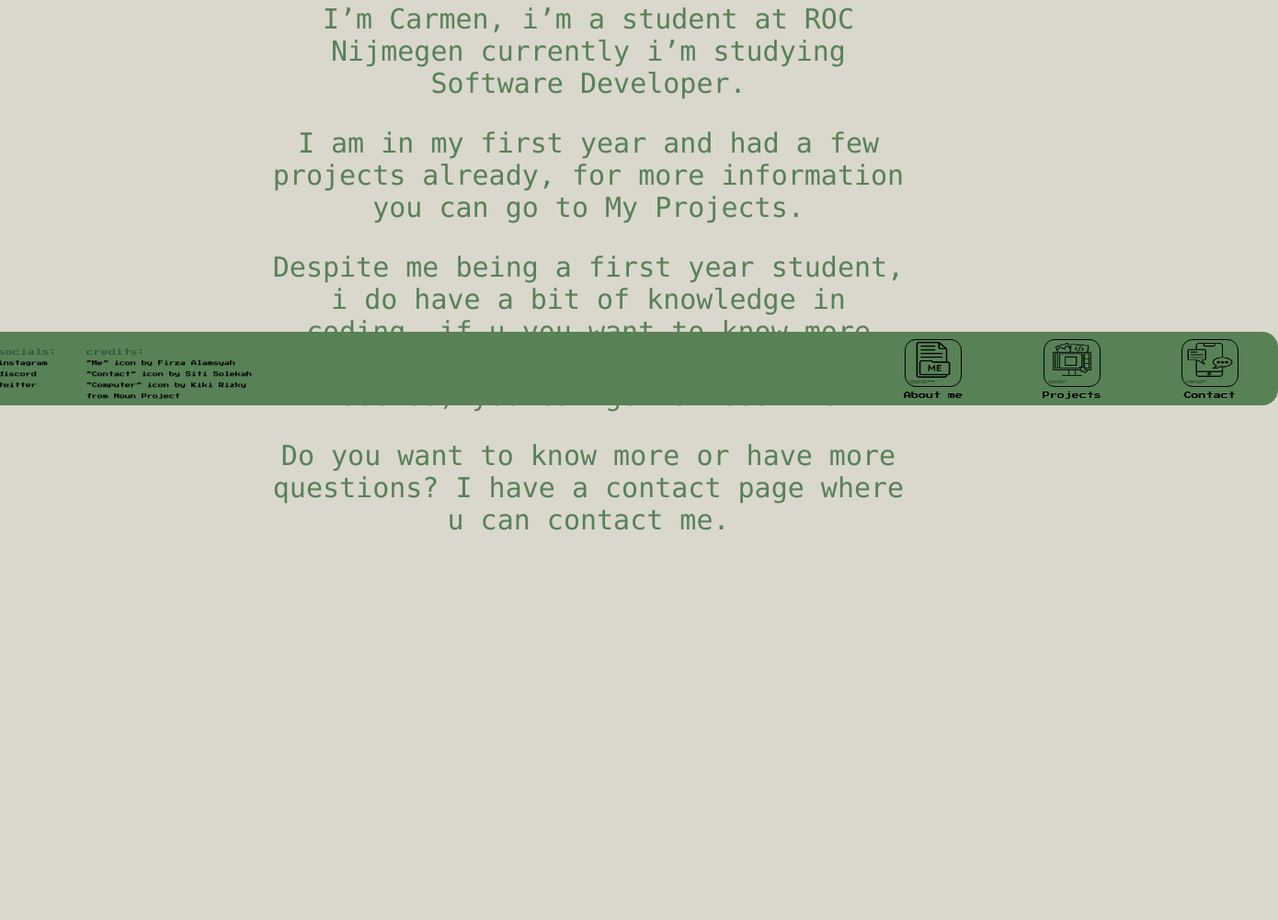
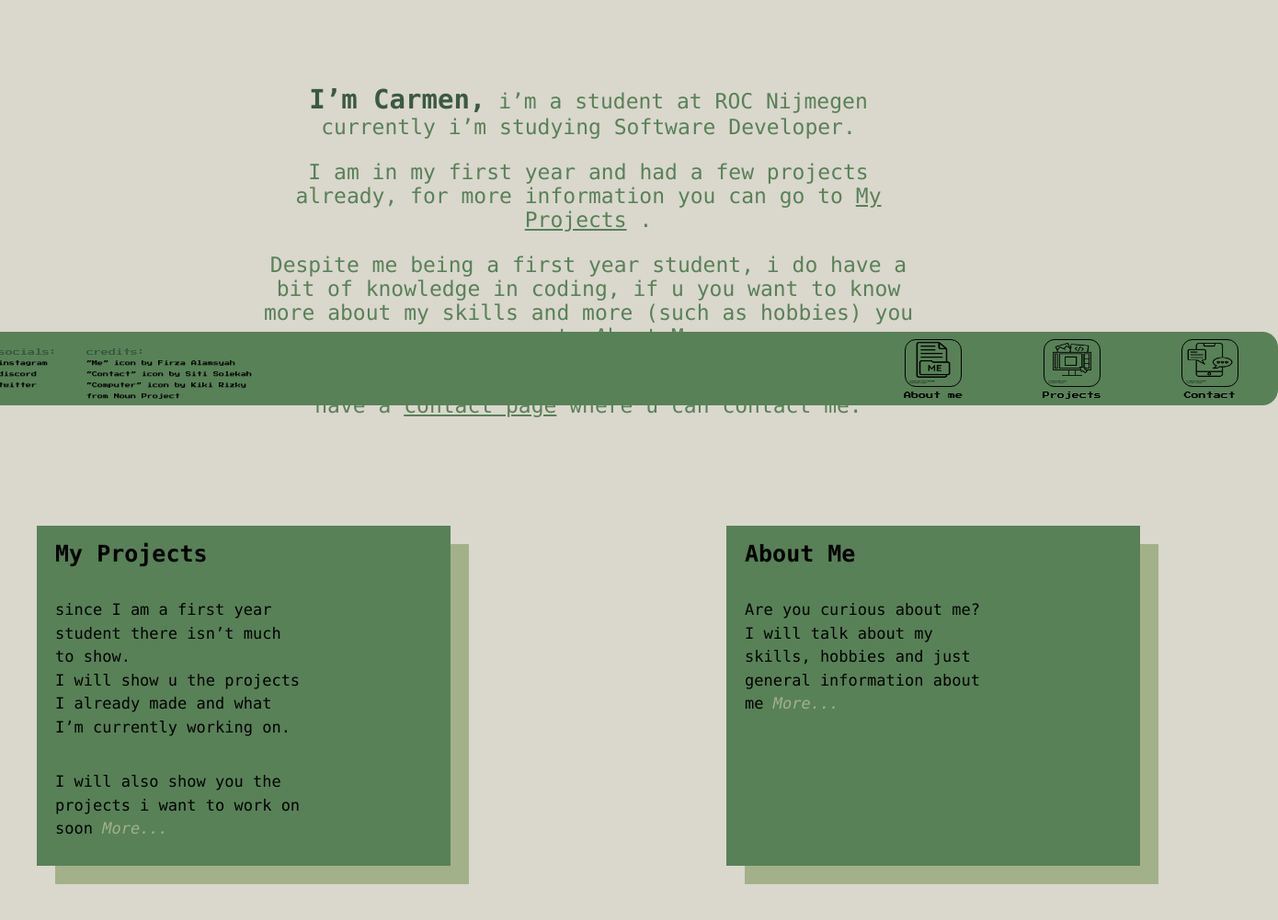
Before and after one commit to CarmenV446/CarmenV446.github.io, a plain HTML site: page index.html in a window 1280 px wide. Shown: the part 339-1340 px from the top of the page at 92% size, 1390 px wide, since content can reach past the window. Before the commit the page ends 1110 px from the top, so only its background shows below. Drawn offline with Linux system fonts and the light colour scheme.

Commit message:
added two boxes with information, homepage done

```diff
--- a/index.css
+++ b/index.css
@@ -23,6 +23,58 @@ main {
     font-size: 30px;
     color: #588157;
     font-weight: 200;
-    width: 700px;
+    width: 730px;
     text-align: center;
 }
+
+.main-text {
+    margin-top: 95px;
+    margin-bottom: 95px;
+    font-size: 23px;
+    color: #588157;
+    font-weight: 200;
+    width: 730px;
+    text-align: center;
+}
+
+.main-intro {
+    color: #3A5A40;
+    font-size: 29px;
+    font-weight: 600;
+}
+
+.links {
+    color: #588157;
+}
+
+.post-it {
+    display: flex;
+    justify-content: space-around;
+    width: 1500px;
+}
+
+.box {
+    display: flex;
+    flex-flow: column wrap;
+    background-color: #588157;
+    width: 450px;
+    height: 370px;
+    box-shadow: 20px 20px #A3B18A;
+}
+
+.box-text {
+    width: 270px;
+    font-size: 17px;
+    margin-left: 20px;
+    line-height: 1.5;
+}
+
+.box-title{
+    font-size: 25px;
+    margin-left: 20px;
+}
+.box-link{
+    font-style: italic;
+    color: #A3B18A;
+    text-decoration: none;
+}
--- a/index.html
+++ b/index.html
@@ -42,23 +42,59 @@
                 feel free to look around :]
             </h2>
         </div>
-        <div class="medium-text">
+        <div class="main-text">
             <p>
-                I’m Carmen, i’m a student at ROC Nijmegen
+                <span class="main-intro">I’m Carmen,</span> i’m a student at ROC Nijmegen
                 currently i’m studying Software Developer.
             </p>
             <p>I am in my first year and had a few projects
-                already, for more information you can go to My Projects.
+                already, for more information you can go to <a class="links" href="projects.html">My Projects</a> .
             </p>
             <p>
                 Despite me being a first year student, i do have a bit of
                 knowledge in coding, if u you want to know more about
-                my skills and more (such as hobbies) you can go to About Me.
+                my skills and more (such as hobbies) you can go to <a class="links" href="about.html">About Me</a>.
             </p>
             <p>
                 Do you want to know more or have more questions?
-                I have a contact page where u can contact me.
+                I have a <a class="links" href="contact.html">contact page</a> where u can contact me.
             </p>
+        </div>
+        <div class="post-it">
+            <div class="box">
+
+                <h1 class="box-title">
+                    My Projects
+                </h1>
+                <p class="box-text">
+                    since I am a first year
+                    student there isn’t much
+                    to show. <br>
+                    I will show u the projects
+                    I already made and what I’m
+                    currently working on.
+                </p>
+                <p class="box-text">
+                    I will also show you the
+                    projects i want to work
+                    on soon <a class="box-link" href="projects.html">More...</a>
+                </p>
+
+
+            </div>
+            <div class="box">
+
+                <h1 class="box-title">
+                    About Me
+                </h1>
+                <p class="box-text">
+                    Are you curious about me?
+                    I will talk about my skills,
+                    hobbies and just general
+                    information about me <a class="box-link" href="projects.html">More...</a>
+                </p>
+
+            </div>
         </div>
     </main>
 
```
